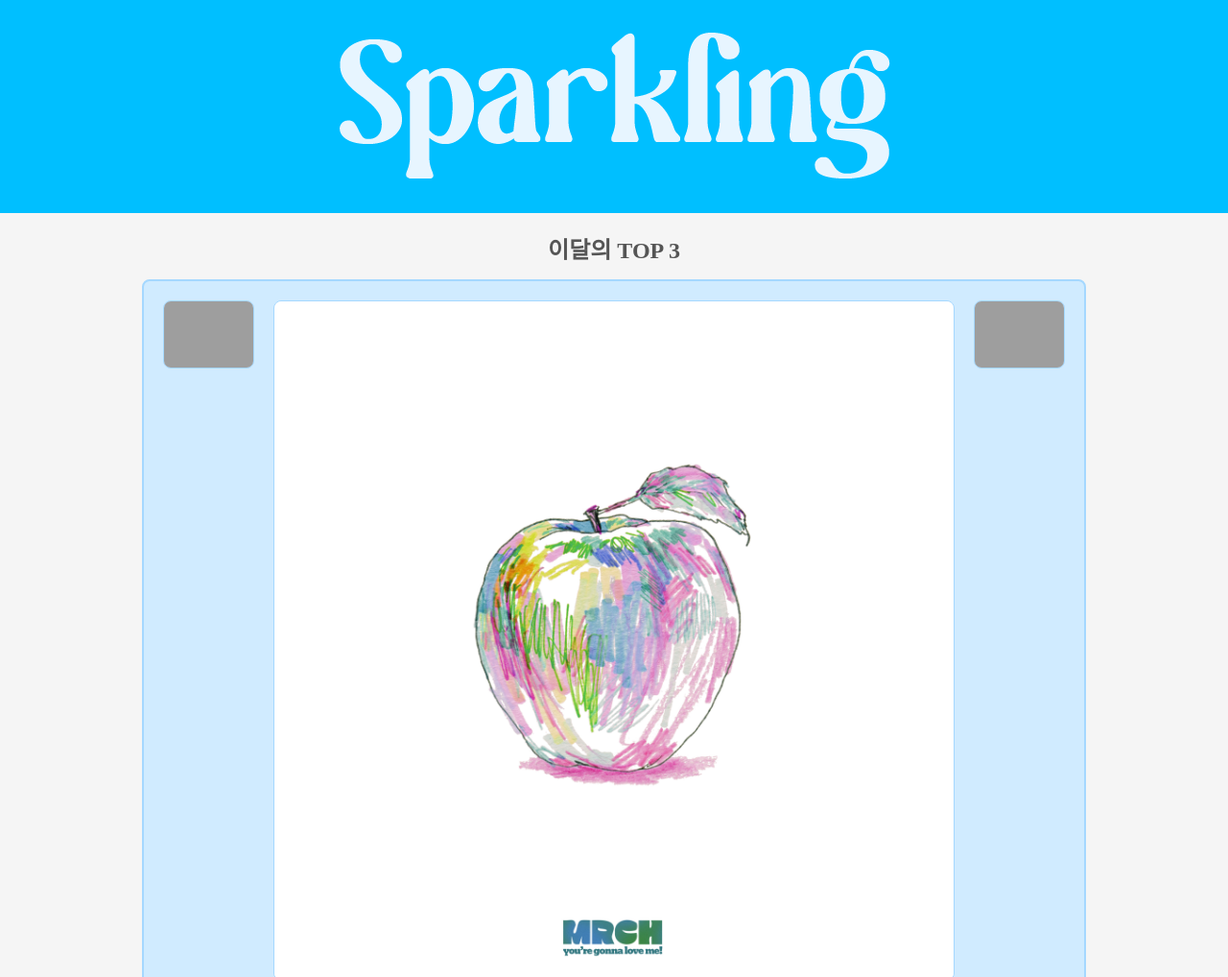
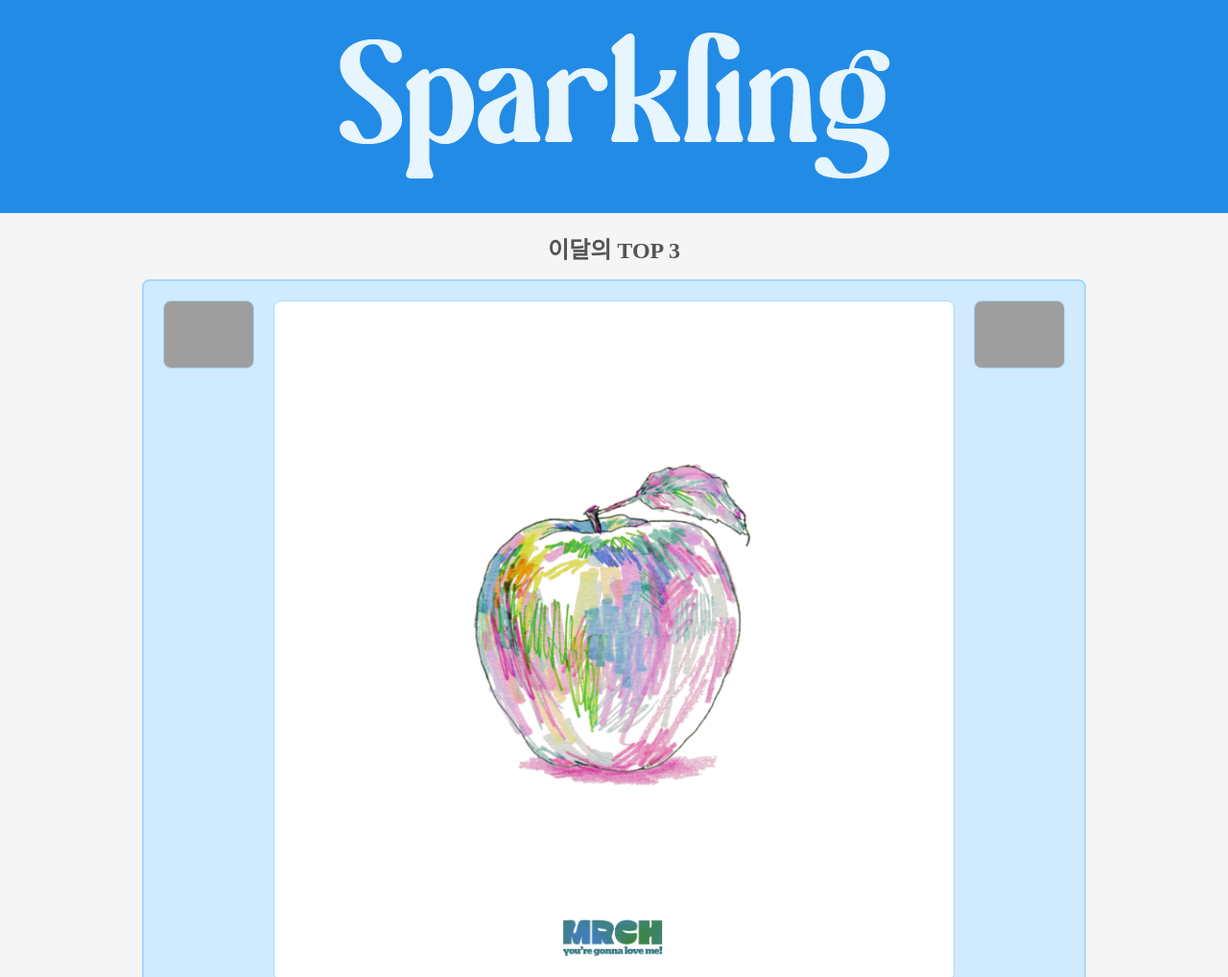
Before and after one commit to 202320677CHOIDANBI/final-project, a website: page index.html in a window 1280 px wide. Shown: the top 1018 px of the page at 96% size. Drawn offline with Linux system fonts and the light colour scheme; grey boxes are pictures that could not be loaded.

Commit message:
이거지렁

```diff
--- a/style/style.scss
+++ b/style/style.scss
@@ -9,7 +9,7 @@ $font-stack: 'Arial, sans-serif';
 $primary-color: #333;
 $secondary-color: #555;
 $accent-color: #f5f5f5;
-$wave-color: #00bfff;
+$wave-color: #228be6;
 $link-color: #ff6347;
 
 // Mixins
```
Also changed, not shown: style/style.css.
